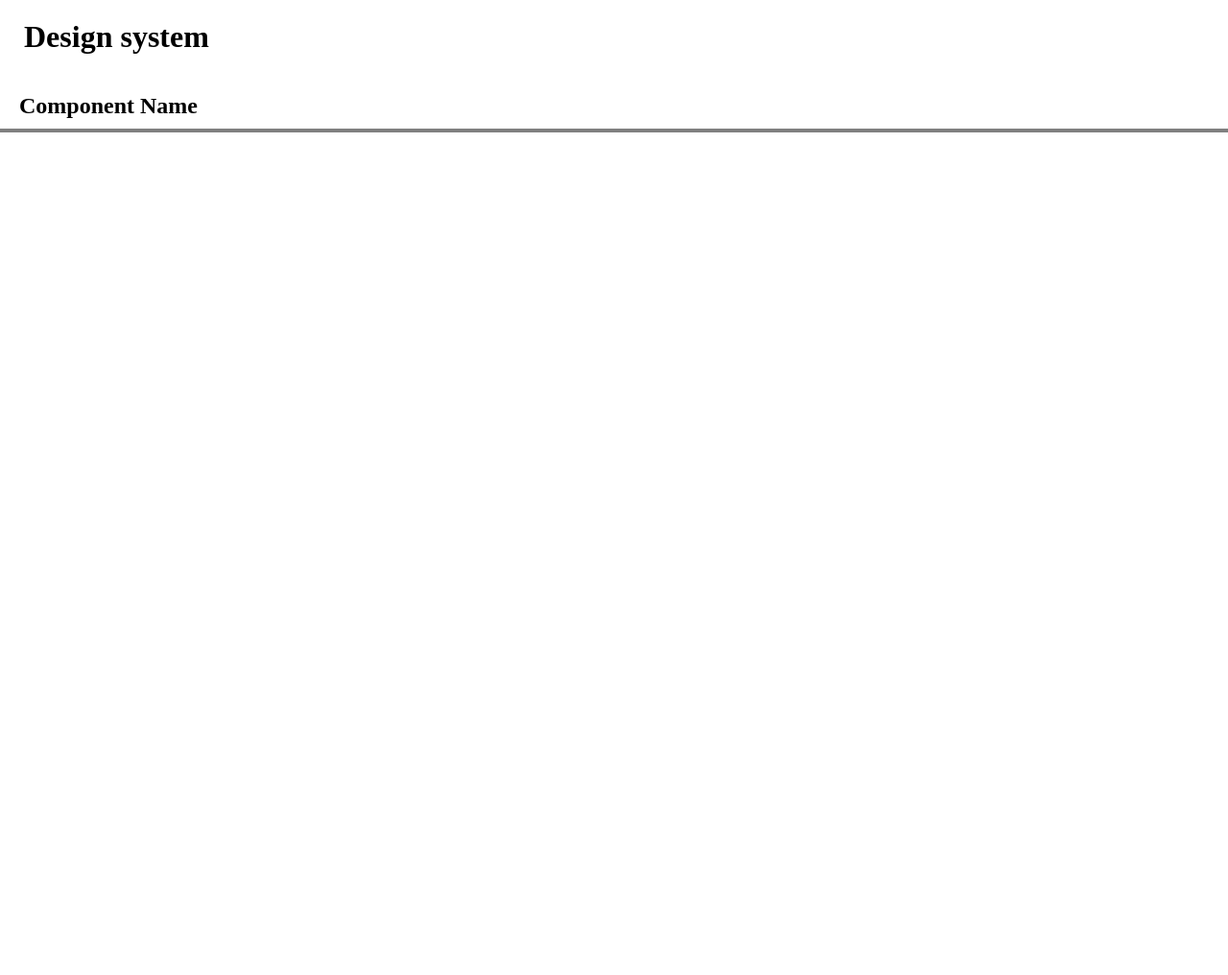
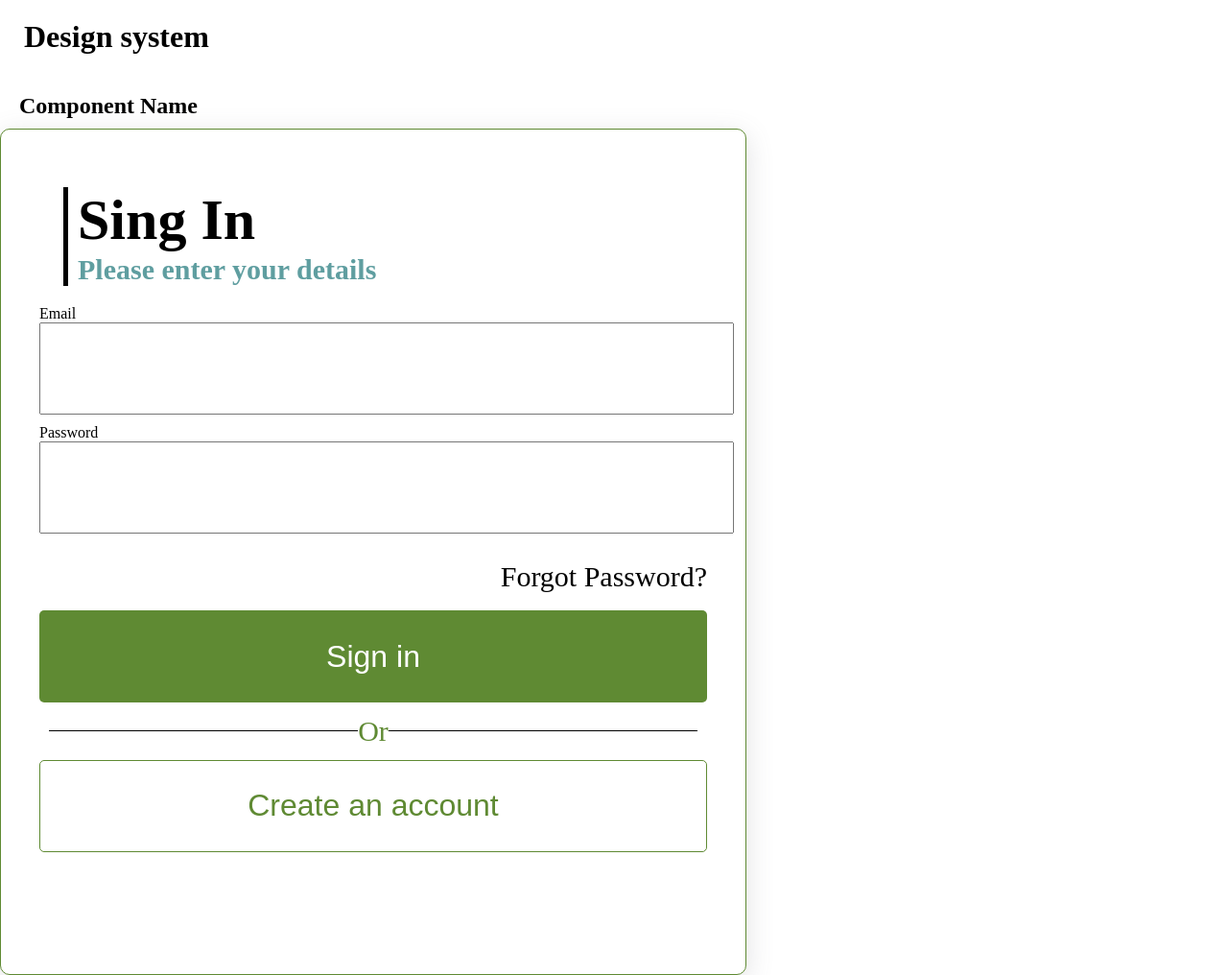
Before and after one commit to JUC24/proyecto1_proyecto-final, a website: page designSystem.html in a window 1280 px wide. Shown: the whole page at 96% size. Before the commit the page ends 800 px from the top, so only its background shows below. Drawn offline with Linux system fonts and the light colour scheme.

Commit message:
feat (sing In) : structure

```diff
--- a/designSystem.html
+++ b/designSystem.html
@@ -5,13 +5,30 @@
   <meta http-equiv="X-UA-Compatible" content="IE=edge">
   <meta name="viewport" content="width=device-width, initial-scale=1.0">
   <link rel="stylesheet" href="public/css/styles.css">
-  <title>Document</title>
+  <title>Desing system</title>
 </head>
 <body>
   <h1>Design system</h1>
   <div class="componentConteiner"><!--Conponent conteiner-->
     <h2 class="componentConteiner--titleName">Component Name</h2>
-    <div></div><!--component goes here-->
+    <div>
+    </div><!--component goes here-->
+    <!--this is the sing in form-->
+    <div class="singIn-container">
+      <form class="singIn_form">
+        <h1 class="singIn_title">Sing In <span class="singIn_subtitle">Please enter your details</span></h1>
+        <label for="email" class="singIn_field">Email</label>
+        <input type="email" name="email" class="singIn_input" id="input" placeholder="Email" required>
+        <label for="Password" class="singIn_field">Password</label>
+        <input type="password" name="password" class="singIn_input" id="input" placeholder="Password" required>
+        <a href="#" class="singIn_a">Forgot Password?</a>
+        <div class="singIn_btns-form">
+          <button class="singIn_btn singIn_btn-changes">Sign in</button>
+          <span class="singIn_span">Or</span>
+          <button class="singIn_btn singIn_btn-changes1">Create an account</button>
+        </div>
+      </form>
+    </div>
   </div>
 </body>
 </html>
--- /dev/null
+++ b/sass/components/_singIn.scss
@@ -0,0 +1,211 @@
+
+
+.singIn-container{
+  font-weight: 500;
+  width: auto;
+  display: grid;
+  place-content: center;
+}
+
+.singIn_form{
+  width: auto;
+  background: #FFF;
+  box-shadow: rgba(100, 100, 111, 0.2) 0px 7px 29px 0px;
+  padding: 40px;
+  border-radius: 10px;
+  border: 1px solid #5f8a33
+}
+
+.singIn_title{
+  position: relative;
+  padding-left: 15px;
+  margin-bottom: 20px;
+}
+
+.singIn_title:before{
+  content: '';
+  position: absolute;
+  width: 5px;
+  height: 100%;
+  background: #000;
+  left: 0;
+}
+
+.singIn_subtitle{
+  display: flex;
+  font-size: 18px;
+  color: cadetblue;
+}
+
+.singIn_btns-form{
+  display: grid;
+  gap: .8rem;
+  border-radius: 5px;
+  outline: none;
+  margin-top: 25px;
+}
+
+.singIn_input{
+  position: relative;
+  width: 100%;
+  padding: 22px 12px 6px;
+  margin-bottom: 10px;
+  font-size: 1rem;
+}
+
+.singIn_a{
+  float: right;
+  text-decoration: none;
+  color: #000;
+  cursor: pointer;
+}
+
+.singIn_field{
+  visibility: hidden;
+}
+
+.singIn_btn{
+  padding: 12px;
+  font-size: 1rem;
+  border: 1px solid transparent;
+  border-radius: 5px;
+}
+
+.singIn_btn-changes{
+  background-color: #5f8a33;
+  color: #FFF;
+}
+
+.singIn_btn-changes1{
+  background-color: #FFF;
+  color: #5f8a33;
+  border:#5f8a33 solid 1px;
+}
+
+.singIn_span{
+  display: flex;
+  text-align: center;
+  width: 100%;
+  color:#5f8a33;
+}
+
+.singIn_span::before,
+.singIn_span::after{
+  content: '';
+  width: 100%;
+  height: 1px;
+  background: #000;
+  margin: auto;
+}
+
+.singIn_span::before{
+  margin-left: 10px;
+}
+
+.singIn_span::after{
+  margin-right: 10px;
+}
+
+@media (min-width:768px) {
+  .singIn-container{
+    display: grid;
+    place-content: center;
+  }
+
+  .singIn_form{
+    display: grid;
+    width: 72vh;
+    height: 662px;
+    align-items: center;
+  }
+
+  .singIn_title{
+    font-size: 50px;
+  }
+
+  .singIn_subtitle{
+    font-size: 25px;
+  }
+
+  .singIn_field{
+    font-size: 16px;
+    visibility: visible;
+  }
+
+  .singIn_input{
+    height: 3rem;
+  }
+
+  #input::placeholder{
+    visibility: hidden;
+  }
+
+  .singIn_a{
+    font-size: 20px;
+    text-align: right;
+  }
+
+  .singIn_span{
+    font-size: 24px;
+  }
+
+  .singIn_btn{
+    font-size: 1.8rem;
+  }
+}
+
+
+
+
+@media (min-width:1024px){
+  .singIn-container{
+    display: grid;
+    place-content: center;
+  }
+
+  .singIn_form{
+    width: 87vh;
+    height: 100vh;
+  }
+
+  .singIn_title{
+    font-size: 60px;
+  }
+
+  .singIn_subtitle{
+    font-size: 30px;
+    margin-bottom: 16px;
+  }
+
+  .singIn_field{
+    font-size: 20px;
+    visibility: visible;
+  }
+
+  .singIn_input{
+    height: 8vh;
+  }
+
+  #input::placeholder{
+    visibility: hidden;
+  }
+
+  .singIn_a{
+    font-size: 30px;
+    margin-top: 18px;
+  }
+
+  .singIn_btns-form{
+    width: 100%;
+    margin-top: 70px;
+  }
+
+  .singIn_btn{
+    height: 12vh;
+    font-size: 2rem;
+  }
+
+  .singIn_span{
+    font-size: 30px;
+  }
+}
--- a/sass/styles.scss
+++ b/sass/styles.scss
@@ -2,3 +2,4 @@
 
 @import 'pages/designSystem';
 @import 'components/componentConteiner';
+@import'components/login';
```
Also changed, not shown: public/css/styles.css, sass/components/_componentConteiner.scss (line endings or trailing spaces), sass/pages/_designSystem.scss (line endings or trailing spaces), sass/styles.css (added), 1 other file.
